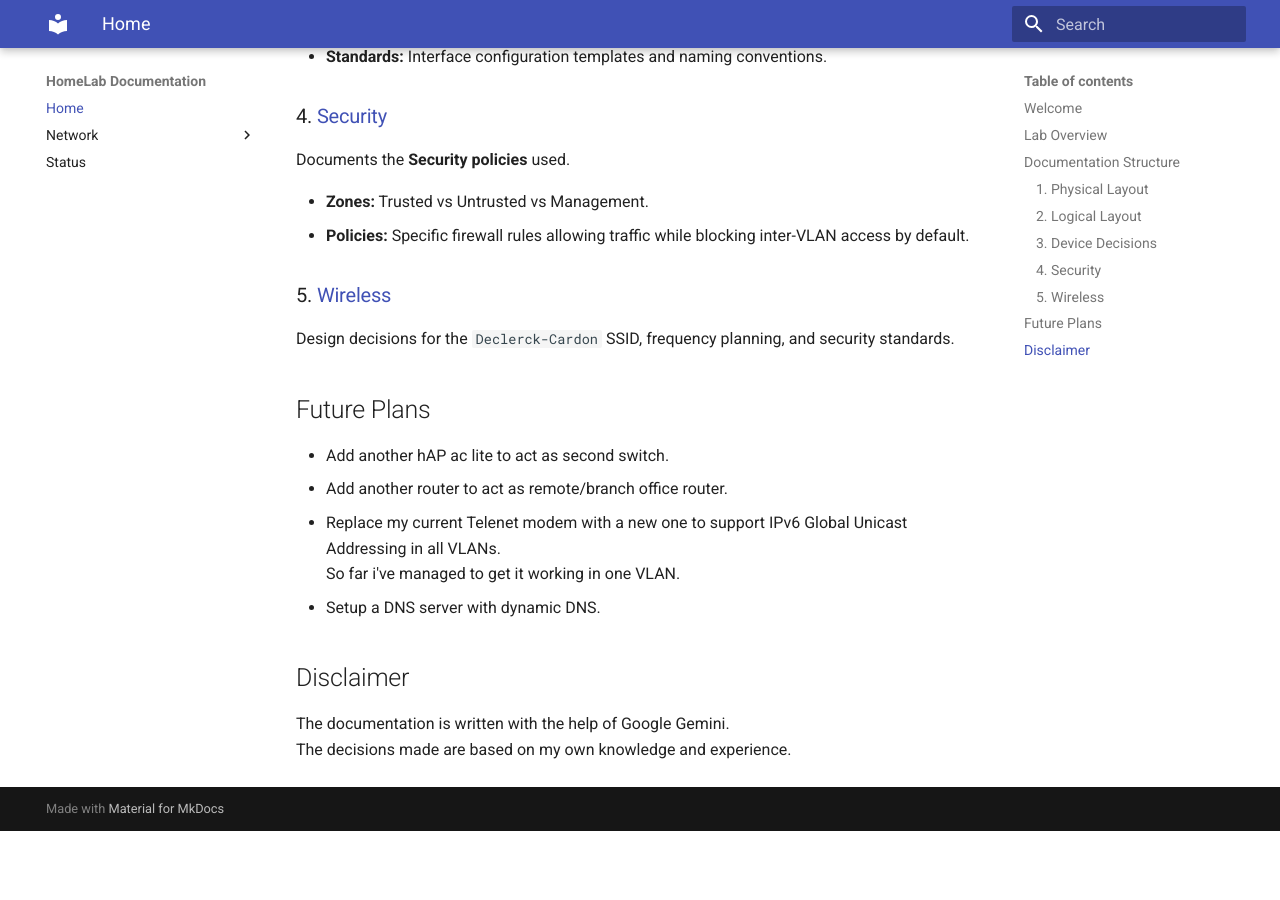
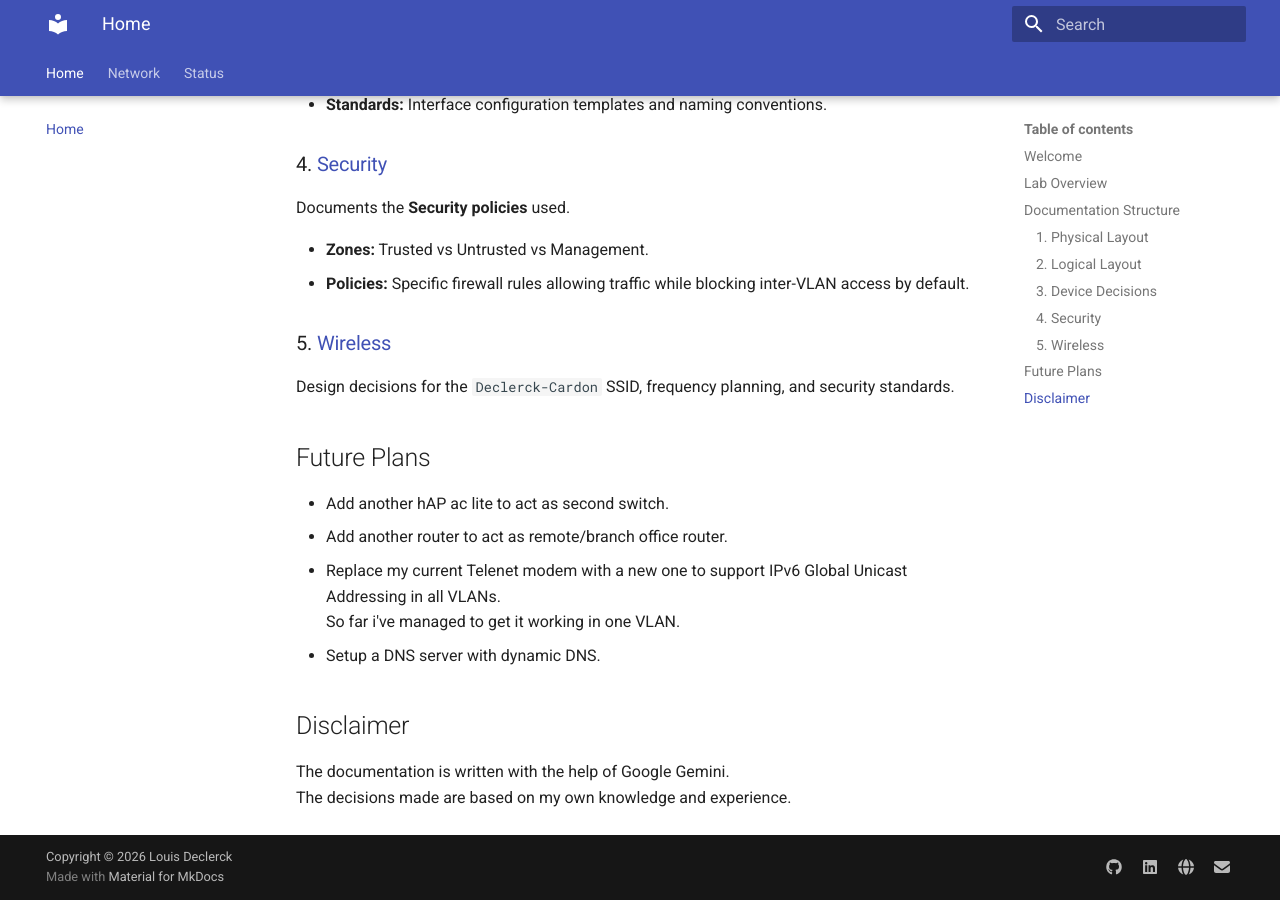
Before and after one commit to DeclerckLouis/homelab, an MkDocs documentation site: the page built from docs/index.md, in a window 1280 px wide and 900 px high, scrolled down 1169 px. Built offline with MkDocs 1.6.1 and Material for MkDocs 9.7.7, drawn with Linux system fonts in a browser that asks for light colours; before the commit the page ends 2000 px from its top, so only the background shows below that.

Commit message:
update: navigation, tabs, breadcrumbs

```diff
--- a/mkdocs.yml
+++ b/mkdocs.yml
@@ -2,10 +2,20 @@ site_name: HomeLab Documentation
 site_url: https://lab.packetflow.be
 theme:
   name: material
+  language: en
   features:
-  - content.code.copy
-  - content.code.select
-  - content.code.annotate
+    # - toc.integrate # integrate toc into main navigation (left side)
+    - navigation.path # Breadcrumbs
+    - navigation.tabs # Show tabs on top of page
+    - navigation.tabs.sticky # Tabs stay visible when scrolling
+    - navigation.top # Show back-to-top button
+    - content.code.copy
+    - content.code.select
+    - content.code.annotate
+
+plugins:
+  - search
+  - tags
 
 markdown_extensions:
   - admonition
@@ -32,3 +42,16 @@ nav:
       - Security: 01_network/04_security.md
       - Wireless: 01_network/06_wireless.md
   - Status : status.md
+
+extra:
+  social:
+    - icon: fontawesome/brands/github
+      link: https://github.com/declercklouis
+    - icon: fontawesome/brands/linkedin
+      link: https://www.linkedin.com/in/declercklouis
+    - icon: fontawesome/solid/globe
+      link: https://packetflow.be
+    - icon: fontawesome/solid/envelope
+      link: mailto:louis@packetflow.be
+
+copyright: Copyright &copy; 2026 Louis Declerck
```
